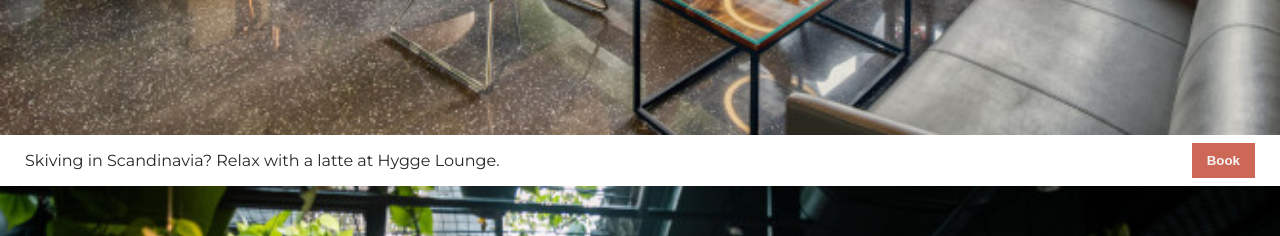
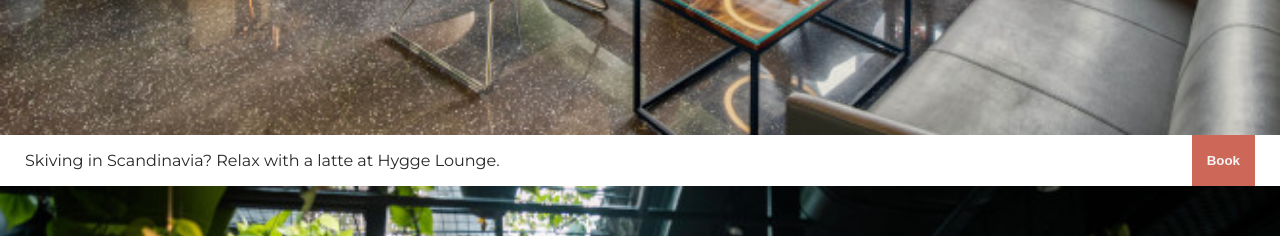
Before and after one commit to DarrickFauvel/coworking-space-site, a React (Vite) app: page / in a window 1280 px wide. Shown: the part 900-1136 px from the top of the page. Built offline with nearby package versions, Linux system fonts and the light colour scheme.

Commit message:
Add gap betwwen caption elements

```diff
--- a/src/index.css
+++ b/src/index.css
@@ -52,10 +52,10 @@ h1 {
 }
 
 .caption {
-  margin: 0 25px;
   display: flex;
   justify-content: space-between;
-  align-items: center;
+  gap: 20px;
+  margin: 0 25px;
 }
 
 .img-banner {
```
